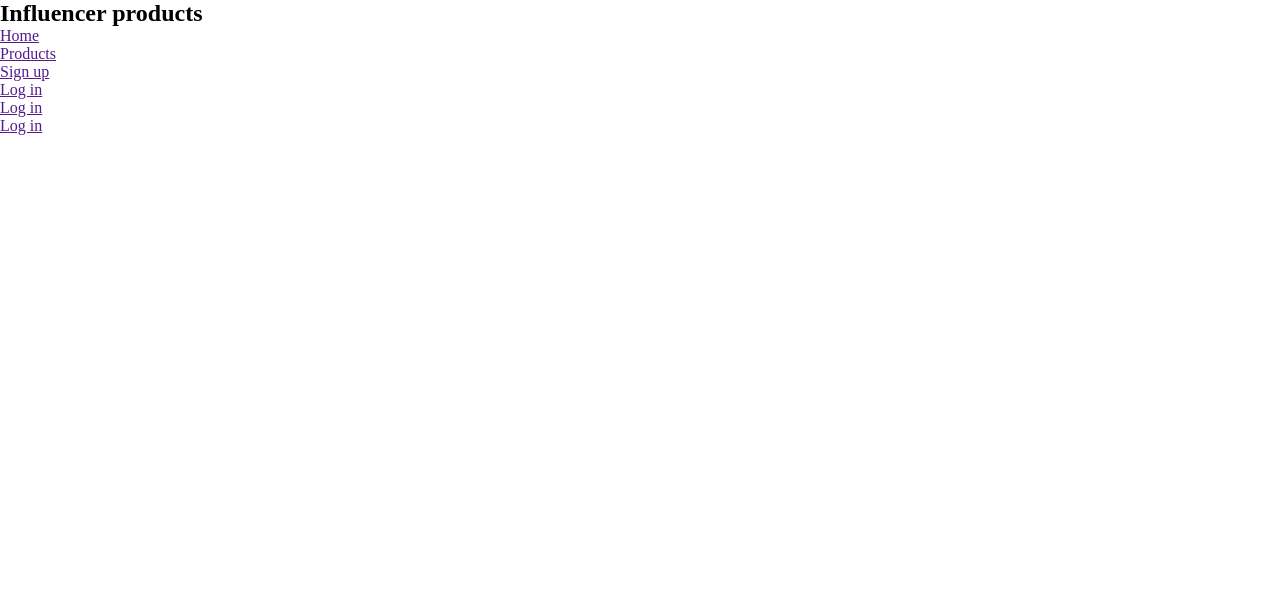
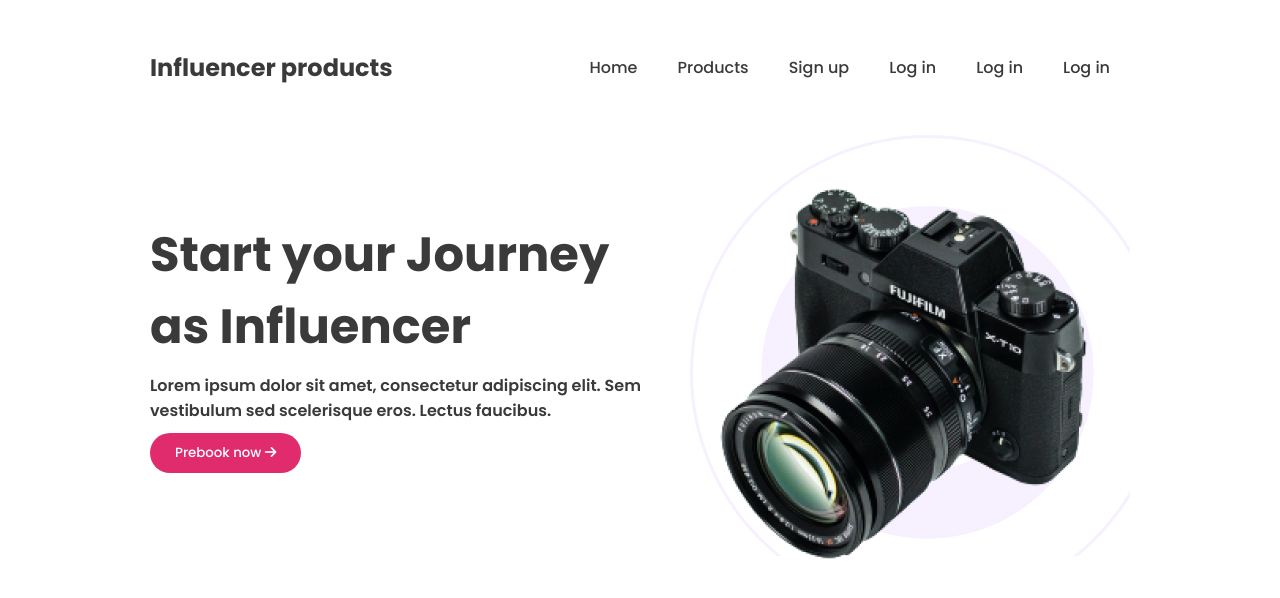
Before and after one commit to Rubaeid-Sanjid/Influencer-Gear-Website, a plain HTML site: page index.html in a window 1280 px wide. Drawn offline with Linux system fonts and the light colour scheme.

Commit message:
added banner section

```diff
--- a/index.html
+++ b/index.html
@@ -1,18 +1,19 @@
 <!DOCTYPE html>
 <html lang="en">
   <head>
-    <meta charset="UTF-8">
-    <meta name="viewport" content="width=device-width, initial-scale=1.0">
+    <meta charset="UTF-8" />
+    <meta name="viewport" content="width=device-width, initial-scale=1.0" />
     <title>Influencer Gear</title>
-    <link rel="stylesheet" href="style.css">
+    <link rel="stylesheet" href="style.css" />
+    <script src="https://kit.fontawesome.com/c209340058.js" crossorigin="anonymous"></script>
   </head>
   <body>
-    <section>
+    <header>
       <nav class="nav-bar">
         <div class="logo">
           <h2>Influencer products</h2>
         </div>
-            <div>
+        <div class="nav-links">
           <ul>
             <li><a href="">Home</a></li>
             <li><a href="">Products</a></li>
@@ -23,6 +24,26 @@
           </ul>
         </div>
       </nav>
+    </header>
+
+    <main>
+      <section class="banner">
+        <div class="banner-content">
+          <h1 class="section-title">Start your Journey as Influencer</h1>
+          <p class="text-description">
+            Lorem ipsum dolor sit amet, consectetur adipiscing elit. Sem
+            vestibulum sed scelerisque eros. Lectus faucibus.
+          </p>
+          <button class="banner-btn">Prebook now <i class="fa-solid fa-arrow-right"></i></button>
+        </div>
+        <div class="banner-photo">
+            <img src="images/main-camera.png" alt="">
+        </div>
       </section>
+    </main>
+
+    <footer></footer>
+
+
   </body>
 </html>
--- a/style.css
+++ b/style.css
@@ -1,8 +1,76 @@
-*{
-    margin: 0;
-    padding: 0;
+@import url("https://fonts.googleapis.com/css2?family=Poppins:wght@500;600;700&display=swap");
+
+* {
+  margin: 0;
+  padding: 0;
+  font-family: "Poppins", sans-serif;
+}
+:root {
+  --primary-color: #3a3a3a;
+  --secondary-color: #787885;
 }
 
-.nav-bar{
-
+header {
+  padding: 0 150px;
 }
+.nav-bar {
+  display: flex;
+  justify-content: space-between;
+  align-items: center;
+  margin-top: 50px;
+}
+.nav-bar .logo h2 {
+  color: var(--primary-color);
+}
+.nav-links ul {
+  display: flex;
+}
+.nav-links li {
+  list-style: none;
+  margin: 0 20px;
+}
+.nav-links li a {
+  text-decoration: none;
+  color: var(--primary-color);
+}
+.banner {
+  padding: 0 150px;
+  display: flex;
+  justify-content: center;
+  align-items: center;
+  gap: 20px;
+  margin: 50px 0;
+}
+.section-title {
+  color: var(--primary-color);
+  font-size: 3rem;
+  font-weight: 700;
+}
+.text-description {
+  color: var(--primary-color);
+  font-size: 1rem;
+  font-weight: 600;
+  margin: 10px 0;
+}
+.banner-photo {
+  background-image: url("images/Circle\ design.svg");
+}
+.banner-photo img {
+  position: relative;
+  top: 30px;
+}
+.banner-btn {
+  border-radius: 41px;
+  border: none;
+  background: #e02c6d;
+  padding: 10px 25px;
+  color: #fff;
+}
+/*
+.banner-photo:first-child {
+    /* position: relative;
+}
+.banner-photo:nth-child(2){
+    position: absolute;
+    bottom: 50px;
+}*/
```
Lines whose indentation alone changed are shown as unchanged.
